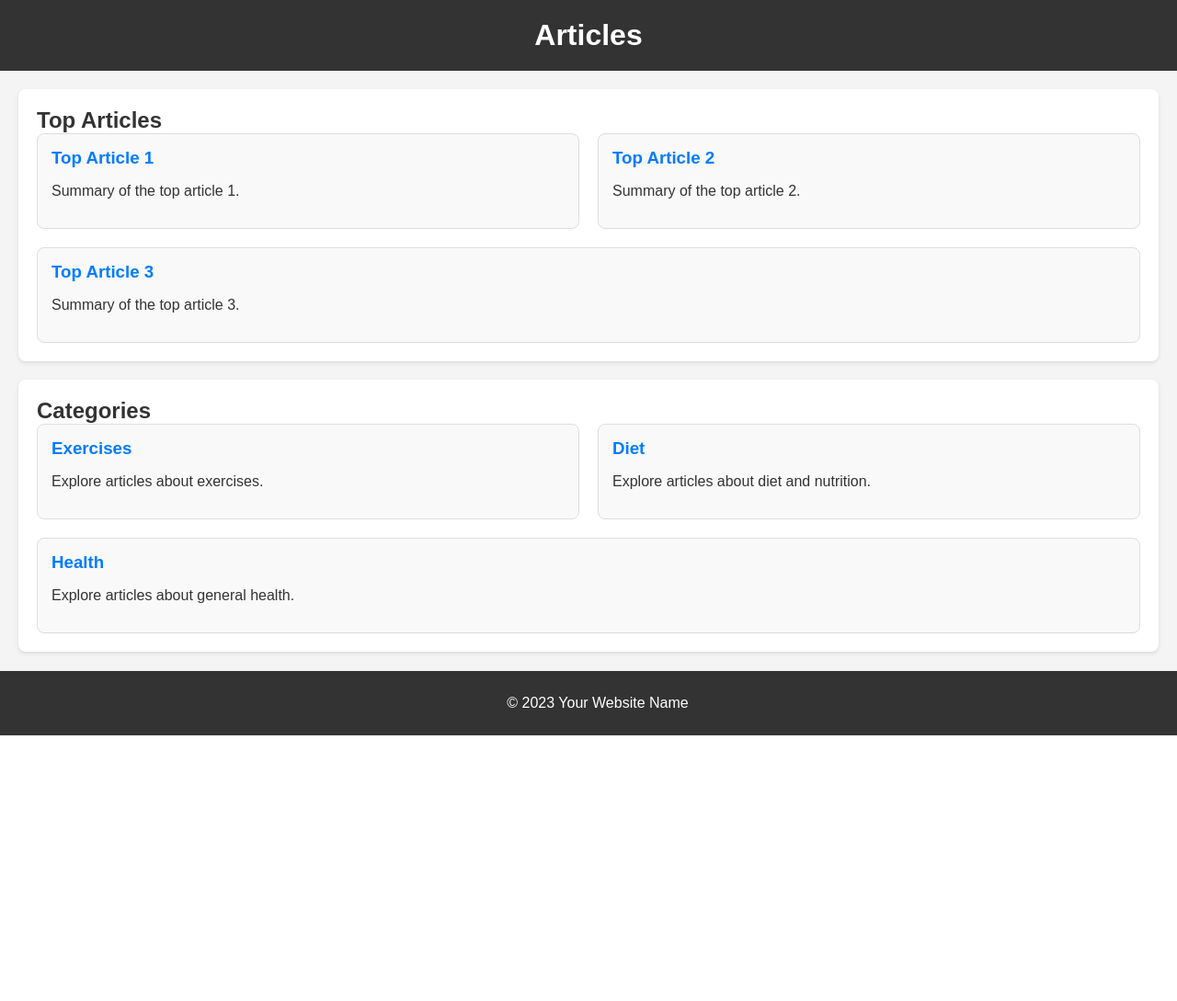
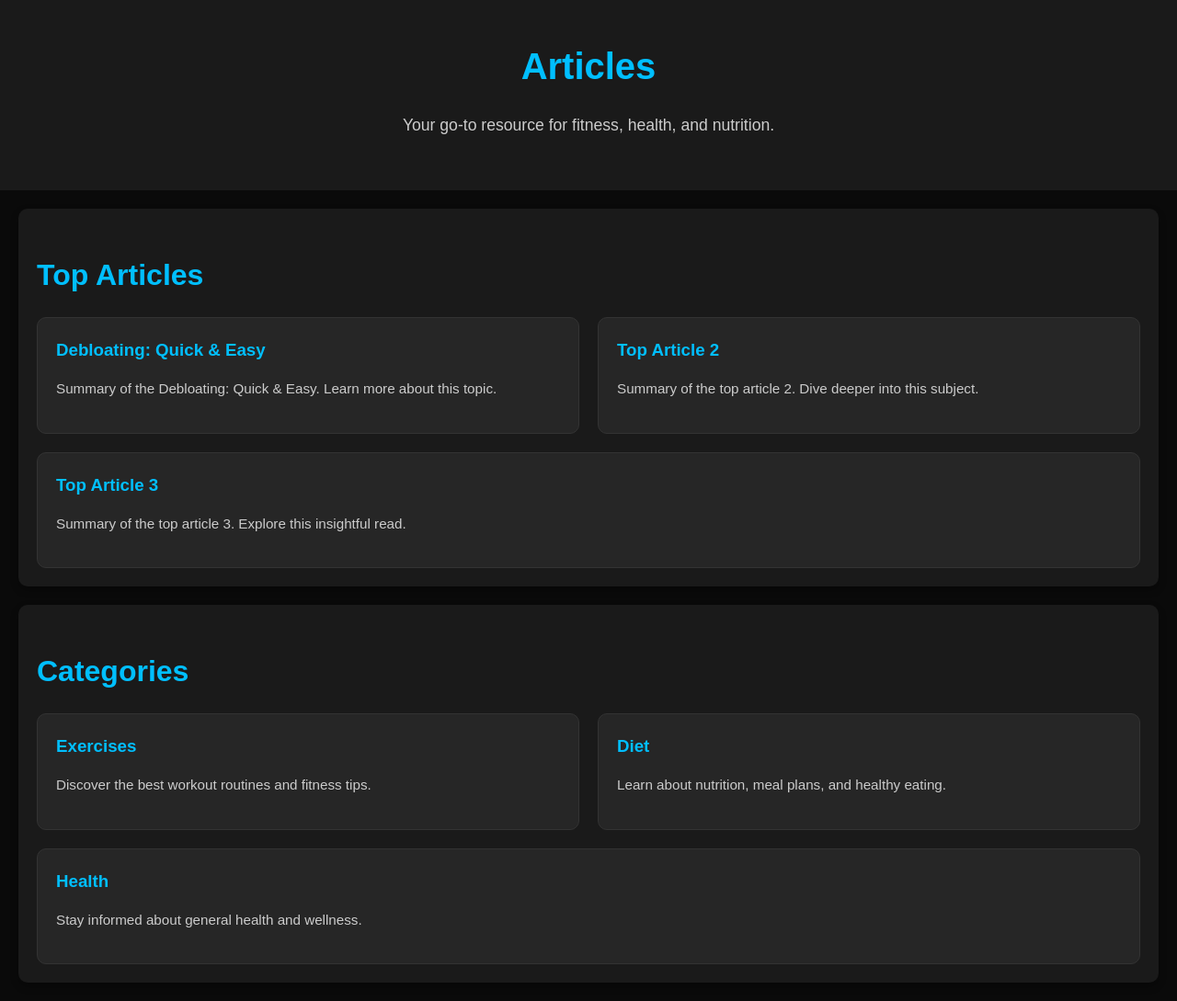
Before and after one commit to GogoManev/HackTues11-Cookie_Verse, a Django app: page /articles/ in a window 1280 px wide. Shown: the whole page at 92% size. Before the commit the page ends 800 px from the top, so only its background shows below. Run offline with Django 5.2, Linux system fonts and the light colour scheme.

Commit message:
Skibidi Articles stranica, styles css i debloat za venelincho da debloatva

```diff
--- a/backend/CookieTracker/static/styles/styles.css
+++ b/backend/CookieTracker/static/styles/styles.css
@@ -1,29 +1,43 @@
 /* General Styles */
 body {
-    font-family: Arial, sans-serif;
+  font-family: 'Arial', sans-serif;
   margin: 0;
   padding: 0;
-    background-color: #f4f4f4;
-    color: #333;
+  background-color: #0a0a0a; /* Dark background */
+  color: #ffffff; /* White text */
+  line-height: 1.6;
 }
 
 header {
-    background-color: #333;
-    color: #fff;
-    padding: 20px;
+  background-color: #1a1a1a; /* Slightly lighter black */
+  color: #00bfff; /* Bright blue for accents */
+  padding: 40px 20px;
   text-align: center;
 }
 
-  h1, h2, h3 {
+header h1 {
+  font-size: 2.5rem;
   margin: 0;
+}
+
+header p {
+  font-size: 1.1rem;
+  color: #cccccc; /* Light gray for subtext */
 }
 
 section {
   padding: 20px;
-    margin: 20px;
-    background-color: #fff;
-    border-radius: 8px;
-    box-shadow: 0 2px 4px rgba(0, 0, 0, 0.1);
+  margin: 20px auto;
+  max-width: 1200px;
+  background-color: #1a1a1a; /* Dark section background */
+  border-radius: 10px;
+  box-shadow: 0 4px 8px rgba(0, 0, 0, 0.3);
+}
+
+h2 {
+  color: #00bfff; /* Bright blue for headings */
+  font-size: 2rem;
+  margin-bottom: 20px;
 }
 
 .article-list, .category-list {
@@ -34,20 +48,30 @@ body {
 
 .article-item, .category-item {
   flex: 1 1 calc(33.333% - 40px);
-    padding: 15px;
-    border: 1px solid #ddd;
-    border-radius: 8px;
-    background-color: #f9f9f9;
+  padding: 20px;
+  border: 1px solid #333; /* Dark border */
+  border-radius: 10px;
+  background-color: #262626; /* Slightly lighter than section background */
   transition: transform 0.2s, box-shadow 0.2s;
 }
 
 .article-item:hover, .category-item:hover {
   transform: translateY(-5px);
-    box-shadow: 0 4px 8px rgba(0, 0, 0, 0.2);
+  box-shadow: 0 6px 12px rgba(0, 191, 255, 0.2); /* Blue glow effect */
+}
+
+.article-item h3, .category-item h3 {
+  color: #00bfff; /* Bright blue for article titles */
+  margin: 0 0 10px;
+}
+
+.article-item p, .category-item p {
+  color: #cccccc; /* Light gray for descriptions */
+  font-size: 0.95rem;
 }
 
 a {
-    color: #007BFF;
+  color: #00bfff; /* Bright blue for links */
   text-decoration: none;
 }
 
@@ -57,10 +81,89 @@ body {
 
 footer {
   text-align: center;
-    padding: 10px;
-    background-color: #333;
-    color: #fff;
+  padding: 15px;
+  background-color: #1a1a1a; /* Dark footer */
+  color: #cccccc; /* Light gray text */
   position: fixed;
   bottom: 0;
   width: 100%;
 }
+
+
+
+/* Article Page Specific Styles */
+.article-content {
+  padding: 20px;
+  max-width: 1200px;
+  margin: 20px auto;
+  background-color: #1a1a1a;
+  border-radius: 10px;
+  box-shadow: 0 4px 8px rgba(0, 0, 0, 0.3);
+}
+
+.article-section {
+  margin-bottom: 40px;
+}
+
+.article-section h2 {
+  color: #00bfff;
+  font-size: 2rem;
+  margin-top: 30px;
+  margin-bottom: 20px;
+}
+
+.article-section p {
+  color: #cccccc;
+  font-size: 1rem;
+  line-height: 1.6;
+  margin-bottom: 20px;
+}
+
+.grid-list {
+  display: flex;
+  flex-wrap: wrap;
+  gap: 20px;
+  margin-bottom: 20px;
+}
+
+.grid-item {
+  flex: 1 1 calc(33.333% - 40px);
+  padding: 20px;
+  border: 1px solid #333;
+  border-radius: 10px;
+  background-color: #262626;
+  transition: transform 0.2s, box-shadow 0.2s;
+}
+
+.grid-item:hover {
+  transform: translateY(-5px);
+  box-shadow: 0 6px 12px rgba(0, 191, 255, 0.2);
+}
+
+.grid-item h3 {
+  color: #00bfff;
+  margin: 0 0 10px;
+}
+
+.grid-item p {
+  color: #cccccc;
+  font-size: 0.95rem;
+}
+
+.article-image {
+  width: 100%;
+  border-radius: 10px;
+  margin-top: 20px;
+  margin-bottom: 20px;
+  box-shadow: 0 4px 8px rgba(0, 191, 255, 0.2);
+}
+
+/* Footer Adjustment for Article Page */
+footer {
+  text-align: center;
+  padding: 15px;
+  background-color: #1a1a1a;
+  color: #cccccc;
+  position: relative;
+  margin-top: 40px;
+}
--- a/backend/CookieTracker/templates/Articles.html
+++ b/backend/CookieTracker/templates/Articles.html
@@ -11,6 +11,7 @@
 <body>
   <header>
     <h1>Articles</h1>
+    <p>Your go-to resource for fitness, health, and nutrition.</p>
   </header>
 
   <!-- Top 3 Articles Section -->
@@ -18,16 +19,16 @@
     <h2>Top Articles</h2>
     <div class="article-list">
       <div class="article-item">
-        <h3><a href="article1.html">Top Article 1</a></h3>
-        <p>Summary of the top article 1.</p>
+        <h3><a href="{% url 'debloat' %}">Debloating: Quick & Easy</a></h3>
+        <p>Summary of the Debloating: Quick & Easy. Learn more about this topic.</p>
       </div>
       <div class="article-item">
         <h3><a href="article2.html">Top Article 2</a></h3>
-        <p>Summary of the top article 2.</p>
+        <p>Summary of the top article 2. Dive deeper into this subject.</p>
       </div>
       <div class="article-item">
         <h3><a href="article3.html">Top Article 3</a></h3>
-        <p>Summary of the top article 3.</p>
+        <p>Summary of the top article 3. Explore this insightful read.</p>
       </div>
     </div>
   </section>
@@ -38,22 +39,19 @@
     <div class="category-list">
       <div class="category-item">
         <h3><a href="exercises.html">Exercises</a></h3>
-        <p>Explore articles about exercises.</p>
+        <p>Discover the best workout routines and fitness tips.</p>
       </div>
       <div class="category-item">
         <h3><a href="diet.html">Diet</a></h3>
-        <p>Explore articles about diet and nutrition.</p>
+        <p>Learn about nutrition, meal plans, and healthy eating.</p>
       </div>
       <div class="category-item">
         <h3><a href="health.html">Health</a></h3>
-        <p>Explore articles about general health.</p>
+        <p>Stay informed about general health and wellness.</p>
       </div>
       <!-- Add more categories as needed -->
     </div>
   </section>
 
-  <footer>
-    <p>&copy; 2023 Your Website Name</p>
-  </footer>
 </body>
 </html>
--- a/backend/CookieTracker/view/other.py
+++ b/backend/CookieTracker/view/other.py
@@ -10,3 +10,6 @@ def articles(request):
 
 def exercises(request):
     return render(request, 'exercises.html')
+
+def debloat(request):
+    return render(request, 'debloat.html')
--- a/backend/backend/urls.py
+++ b/backend/backend/urls.py
@@ -33,5 +33,5 @@ urlpatterns = [
 
     path('articles/', other.articles, name='articles'),
     path('exercises/', other.exercises, name='exercises'),
-
+    path('debloat/', other.debloat, name='debloat'),
 ]
```
Also changed, not shown: backend/CookieTracker/templates/debloat.html (added, +141 -0 lines), backend/CookieTracker/templates/exercises.html (+5 -7 lines), backend/CookieTracker/templates/low_sodium.png (added), 1 other file. Lines whose indentation alone changed are shown as unchanged.
